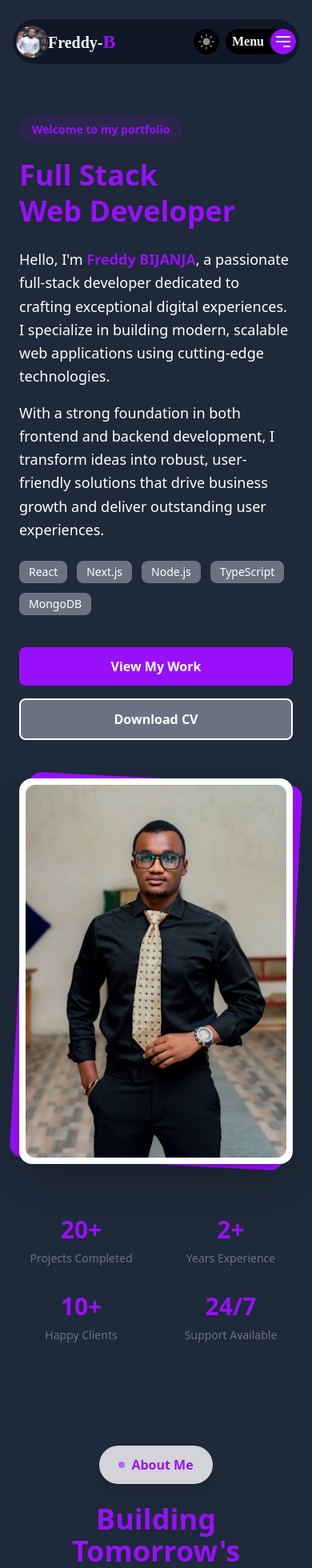
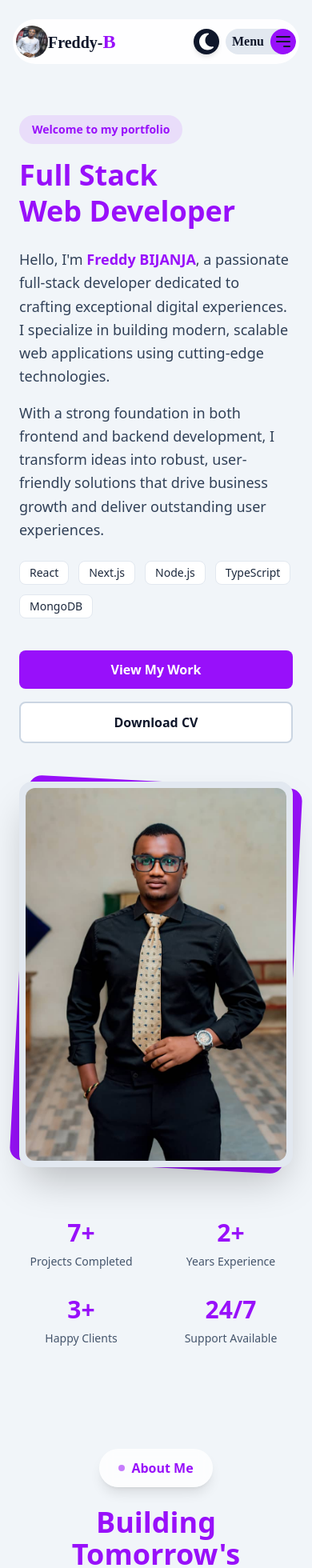
Before and after one commit to Freddy-bij/Personal_Portfolio, a React (Vite) app: page / in a window 390 px wide. Shown: the top 1960 px of the page at 80% size. Built offline with nearby package versions, Linux system fonts and the light colour scheme.

Commit message:
component improved

```diff
--- a/src/App.jsx
+++ b/src/App.jsx
@@ -8,12 +8,12 @@ import Layout from './Components/Layout'
 
 
 const App = () => {
-  const [isChange, setIsChange] = useState(true)
+  const [isChange, setIsChange] = useState(false)
   const [isClicked, setIsClicked] = useState(true)
   return (
     <>
       <filsContent.Provider value={{ isChange, setIsChange, isClicked, setIsClicked }}>
-        <div className={isChange ? "bg-gray-800 text-white" : "bg-gray-200 text-black"}>
+        <div className={isChange ? "min-h-screen bg-slate-950 text-slate-50" : "min-h-screen bg-slate-100 text-slate-900"}>
 
           <BrowserRouter>
             <Routes>
--- a/src/Components/Description.jsx
+++ b/src/Components/Description.jsx
@@ -1,12 +1,14 @@
 
-
+import { useContext } from "react";
 import { Link } from "react-router";
 import Image from "../images/freddy.jpeg";
 import { motion } from "framer-motion";
+import { filsContent } from "../contents/apiContent";
 
 const Pdf_FILE = 'https://localhost:5173/CV_Frederick_BIJANJA_2025.pdf';
 
 const Description = () => {
+  const { isChange } = useContext(filsContent);
   const downloadFileAtURL = (url) => {
     const fileName = url.split('/').pop();
     const aTag = document.createElement('a');
@@ -28,7 +30,7 @@ const Description = () => {
         >
           <div className="relative">
             <div className="absolute inset-0 bg-purple-600 rounded-2xl transform rotate-3"></div>
-            <div className="relative bg-white p-2 rounded-2xl shadow-2xl">
+            <div className={`relative p-2 rounded-2xl shadow-2xl ${isChange ? "bg-white" : "bg-slate-200"}`}>
               <img
                 src={Image}
                 alt="Freddy BIJANJA - Full Stack Developer"
@@ -66,12 +68,12 @@ const Description = () => {
             animate={{ opacity: 1, y: 0 }}
             transition={{ duration: 0.6, delay: 0.6 }}
           >
-            <p className="text-lg leading-relaxed">
+            <p className={`text-lg leading-relaxed ${isChange ? "text-slate-300" : "text-slate-700"}`}>
               Hello, I&apos;m <span className="font-semibold text-purple-600">Freddy BIJANJA</span>, a passionate full-stack
               developer dedicated to crafting exceptional digital experiences. I specialize in building modern, scalable
               web applications using cutting-edge technologies.
             </p>
-            <p className="text-lg leading-relaxed">
+            <p className={`text-lg leading-relaxed ${isChange ? "text-slate-300" : "text-slate-700"}`}>
               With a strong foundation in both frontend and backend development, I transform ideas into robust,
               user-friendly solutions that drive business growth and deliver outstanding user experiences.
             </p>
@@ -84,7 +86,7 @@ const Description = () => {
             transition={{ duration: 0.6, delay: 0.8 }}
           >
             {["React", "Next.js", "Node.js", "TypeScript", "MongoDB"].map((tech) => (
-              <span key={tech} className="px-3 py-1 bg-gray-500 text-white text-sm font-medium rounded-lg">
+              <span key={tech} className={`px-3 py-1 text-sm font-medium rounded-lg ${isChange ? "bg-slate-800 text-slate-100" : "bg-white text-slate-800 border border-slate-200"}`}>
                 {tech}
               </span>
             ))}
@@ -102,7 +104,7 @@ const Description = () => {
               </button>
             </Link>
 
-            <button className="px-8 py-3 border-2 bg-gray-500 text-white font-semibold rounded-lg hover:bg-gray-900 hover:text-white transition-all duration-200"
+            <button className={`px-8 py-3 border-2 font-semibold rounded-lg transition-all duration-200 ${isChange ? "bg-slate-800 border-slate-700 text-white hover:bg-slate-700" : "bg-white border-slate-300 text-slate-900 hover:bg-slate-900 hover:text-white"}`}
             onClick={() => {downloadFileAtURL(Pdf_FILE)}}
             >
               Download CV
@@ -118,14 +120,14 @@ const Description = () => {
         transition={{ duration: 0.8, delay: 1.2 }}
       >
         {[
-          { number: "20+", label: "Projects Completed" },
+          { number: "7+", label: "Projects Completed" },
           { number: "2+", label: "Years Experience" },
-          { number: "10+", label: "Happy Clients" },
+          { number: "3+", label: "Happy Clients" },
           { number: "24/7", label: "Support Available" },
         ].map((stat, index) => (
           <div key={index} className="text-center">
             <div className="text-3xl lg:text-4xl font-bold text-purple-600 mb-2">{stat.number}</div>
-            <div className="text-gray-500 text-sm lg:text-base">{stat.label}</div>
+            <div className={`${isChange ? "text-slate-400" : "text-slate-600"} text-sm lg:text-base`}>{stat.label}</div>
           </div>
         ))}
       </motion.div>
--- a/src/Components/Footer.jsx
+++ b/src/Components/Footer.jsx
@@ -1,15 +1,14 @@
-import { FaFacebookF, FaGithub, FaInstagram, FaPhone } from "react-icons/fa6"
+import { FaFacebookF, FaGithub, FaInstagram } from "react-icons/fa6"
 import image from "../images/freddy prof.png"
 import { FaLinkedinIn } from "react-icons/fa"
-import { MdEmail } from "react-icons/md"
 import { Link } from "react-router"
 import { filsContent } from "../contents/apiContent"
 import { useContext } from "react"
 
 const Footer = () => {
-  const { isChange, setIsChange } = useContext(filsContent)
+  const { isChange } = useContext(filsContent)
   return (
-    <div className=  "bg-gray-900 font-[sofia] py-10 text-white text-xl"   >
+    <div className={`font-[sofia] py-10 text-xl ${isChange ? "bg-slate-950 text-white" : "bg-white text-slate-900 border-t border-slate-200"}`}   >
 
       <div className="sm:w-[70%] sm:mx-auto   border-b-1  pb-10 ">
         <div className="flex justify-center">
@@ -29,7 +28,7 @@ const Footer = () => {
           </div>
         </div>
       </div>
-      <div className="sm:w-[70%] sm:mx-auto text-white text-center text-sm pt-4 ">
+      <div className={`sm:w-[70%] sm:mx-auto text-center text-sm pt-4 ${isChange ? "text-white" : "text-slate-700"}`}>
 
         <p>All right Reserved&copy; {new Date().getFullYear()}. freddy-b_porfolio </p>
       </div>
--- a/src/Components/NavBar.jsx
+++ b/src/Components/NavBar.jsx
@@ -50,11 +50,11 @@ const NavBar = () => {
 
   return (
     <div
-      className={`font-[sofia] sticky top-0 z-50 transition-all duration-300 ${isScrolled ? "pt-0 w-full bg-gray-900/95  backdrop-blur-md shadow-2xl" : "  pt-6 w-full"
+      className={`font-[sofia] sticky top-0 z-50 transition-all duration-300 ${isScrolled ? `pt-0 w-full ${isChange ? "bg-slate-950/90" : "bg-white/90"} backdrop-blur-md` : "  pt-6 w-full"
         }  `}
     >
       <nav
-        className={`flex justify-between  backdrop-blur-md  items-center py-2 px-1 rounded-[30px]  transition-all duration-300 ${isScrolled ? "sm:w-[70%] sm:mx-auto mx-4 my-2  " : "sm:w-[70%] sm:mx-auto mx-4  bg-gray-900/95 shadow-2xl"
+        className={`flex justify-between  backdrop-blur-md  items-center py-2 px-1 rounded-[30px]  transition-all duration-300 ${isScrolled ? "sm:w-[70%] sm:mx-auto mx-4 my-2  " : `sm:w-[70%] sm:mx-auto mx-4 ${isChange ? "bg-slate-950/90" : "bg-white/90 "}`
           }}`}
       >
         <div className="flex items-center">
@@ -66,14 +66,14 @@ const NavBar = () => {
             />
           </div>
           <Link to="/">
-            <h1 className="text-xl font-semibold text-white">
+            <h1 className={`text-xl font-semibold ${isChange ? "text-white" : "text-slate-900"}`}>
               Freddy-<span className="text-2xl font-bold text-purple-600">B</span>
             </h1>
           </Link>
         </div>
 
         <div className="relative">
-          <div className="flex items-center gap-x-2 text-white">
+          <div className={`flex items-center gap-x-2 ${isChange ? "text-white" : "text-slate-900"}`}>
             <div className=" font-bold hidden md:flex md:items-center md:gap-3">
 
                 <button className="hover:text-purple-600 px-2 py-1 focus:outline-2 rounded-md focus:outline-offset-2 focus:outline-purple-600 active:text-purple-600 transition-all duration-300 hover:scale-105">
@@ -110,7 +110,7 @@ const NavBar = () => {
             </div>
 
             <div
-              className={`${isChange ? "bg-black " : "bg-white text-black"} w-8 h-8 flex items-center justify-center rounded-full text-2xl cursor-pointer transition-all duration-500 hover:scale-110 active:scale-95`}
+              className={`${isChange ? "bg-white text-slate-900" : "bg-slate-900 text-white"} w-8 h-8 flex items-center justify-center rounded-full text-2xl cursor-pointer transition-all duration-500 hover:scale-110 active:scale-95 shadow-md`}
               onClick={() => setIsChange((prevIsChange) => !prevIsChange)}
             >
               <div className="transition-transform duration-500 ease-in-out">
@@ -118,7 +118,7 @@ const NavBar = () => {
               </div>
             </div>
 
-            <div className={`flex items-center   rounded-2xl gap-x-2 relative md:hidden overflow-hidden ${isChange ? "bg-black" : "bg-gray-200"}`}>
+            <div className={`flex items-center   rounded-2xl gap-x-2 relative md:hidden overflow-hidden ${isChange ? "bg-slate-900" : "bg-slate-200 text-slate-900"}`}>
               <h1 className="pl-2 font-semibold transition-all duration-300">Menu</h1>
               <div
                 className="w-8 h-8 bg-purple-600 flex justify-center items-center rounded-full font-semibold  text-2xl cursor-pointer transition-all duration-300 hover:bg-[#ff2f24] active:scale-95"
@@ -143,12 +143,12 @@ const NavBar = () => {
               }
           `}
           >
-            <div className="bg-gray-900/95 text-white backdrop-blur-md rounded-xl p-4 shadow-2xl border border-gray-700/50" >
+            <div className={`${isChange ? "bg-slate-950/95 text-white border-slate-700/50" : "bg-white/95 text-slate-900 border-slate-200"} backdrop-blur-md rounded-xl p-4 shadow-2xl border`} >
               <ul className=" font-bold space-y-3">
                 <li className="transform transition-all duration-300 hover:translate-x-2">
                   <a
                     href="/"
-                    className="block hover:text-purple-600 py-2 px-3 rounded-lg hover:bg-gray-800/50 transition-all duration-300"
+                    className={`block hover:text-purple-600 py-2 px-3 rounded-lg transition-all duration-300 ${isChange ? "hover:bg-slate-800/50" : "hover:bg-slate-100"}`}
                     onClick={() => setIsClicked(true)}
                   >
                     Home
@@ -157,21 +157,21 @@ const NavBar = () => {
                 <li className="transform transition-all duration-300 hover:translate-x-2">
                   <a
                     href="#about"
-                    className="block hover:text-purple-600 py-2 px-3 rounded-lg hover:bg-gray-800/50 transition-all duration-300"
+                    className={`block hover:text-purple-600 py-2 px-3 rounded-lg transition-all duration-300 ${isChange ? "hover:bg-slate-800/50" : "hover:bg-slate-100"}`}
                     onClick={() => setIsClicked(true)}
                   >
                     About Me
                   </a>
                 </li>
                 <li className="transform transition-all duration-300 hover:translate-x-2">
-                  <a href="#skills" className="block w-full text-left hover:text-purple-600 py-2 px-3 rounded-lg hover:bg-gray-800/50 transition-all duration-300">
+                  <a href="#skills" className={`block w-full text-left hover:text-purple-600 py-2 px-3 rounded-lg transition-all duration-300 ${isChange ? "hover:bg-slate-800/50" : "hover:bg-slate-100"}`}>
                     Skills
                   </a>
                 </li>
                 <li className="transform transition-all duration-300 hover:translate-x-2">
                   <a
                     href="#contact"
-                    className="block hover:text-purple-800 py-2 px-3 rounded-lg hover:bg-gray-800/50 transition-all duration-300"
+                    className={`block hover:text-purple-600 py-2 px-3 rounded-lg transition-all duration-300 ${isChange ? "hover:bg-slate-800/50" : "hover:bg-slate-100"}`}
                     onClick={() => setIsClicked(true)}
                   >
                     Contact Me
@@ -181,7 +181,7 @@ const NavBar = () => {
                  <li className="transform transition-all duration-300 hover:translate-x-2">
                   <a
                     href="#projects"
-                    className="block hover:text-purple-800 py-2 px-3 rounded-lg hover:bg-gray-800/50 transition-all duration-300"
+                    className={`block hover:text-purple-600 py-2 px-3 rounded-lg transition-all duration-300 ${isChange ? "hover:bg-slate-800/50" : "hover:bg-slate-100"}`}
                     onClick={() => setIsClicked(true)}
                   >
                     Projects
--- a/src/Components/SectAbout.jsx
+++ b/src/Components/SectAbout.jsx
@@ -7,12 +7,16 @@ import {
   FaCode,
   FaLaptopCode,
   FaRocket,
+  FaStar,
+  FaHeadset,
+  FaBullseye,
 } from "react-icons/fa6"
 import { motion } from "framer-motion"
 import Education from "./Education"
 import { Link } from "react-router"
 import { useContext } from "react"
 import { filsContent } from "../contents/apiContent"
+import { RiRocket2Fill } from "react-icons/ri"
 
 
 const Pdf_FILE = 'http://localhost:5173/CV_Frederick_BIJANJA_2025.pdf'
@@ -149,11 +153,6 @@ const downloadFileAtURL = (url) => {
             transition={{ duration: 0.8, delay: 0.4 }}
           >
             <div className="relative">
-            <div className="relative z-10">
-              <div className="absolute top-0 right-0 w-32 h-32 bg-purple-600/20 rounded-full opacity-20 animate-pulse"></div>
-              <div className="absolute bottom-0 left-0 w-24 h-24 bg-purple-600/30 rounded-full opacity-30"></div>
-              <div className="absolute top-1/2 left-1/2 transform -translate-x-1/2 -translate-y-1/2 w-40 h-40 border-2 border-purple-600/20 rounded-full"></div>
-            </div>
               <div className="relative z-10 bg-white/80- backdrop-blur-sm p-6 rounded-3xl shadow-2xl border border-white/20">
                 <div className="relative overflow-hidden rounded-2xl">
                   <img
@@ -174,10 +173,10 @@ const downloadFileAtURL = (url) => {
             </div>
             <div className="grid grid-cols-2 gap-4">
               {[
-                { number: "20+", label: "Projects", icon: "🚀", color: "from-purple-600 to-purple-600" },
-                { number: "100%", label: "Satisfaction", icon: "⭐", color: "from-purple-600 to-purple-600" },
-                { number: "24/7", label: "Support", icon: "💬", color: "from-purple-600 to-purple-600" },
-                { number: "2+", label: "Years Exp", icon: "🎯", color: "from-purple-600 to-purple-600" },
+                { number: "7+", label: "Projects", icon: <RiRocket2Fill />, color: "from-purple-600 to-purple-600" },
+                { number: "100%", label: "Satisfaction", icon: <FaStar />, color: "from-purple-600 to-purple-600" },
+                { number: "24/7", label: "Support", icon: <FaHeadset />, color: "from-purple-600 to-purple-600" },
+                { number: "2+", label: "Years Exp", icon: <FaBullseye />, color: "from-purple-600 to-purple-600" },
               ].map((stat, index) => (
                 <motion.div
                   key={index}
--- a/src/Components/SectContact.jsx
+++ b/src/Components/SectContact.jsx
@@ -1,6 +1,5 @@
 import chat from "../images/chat.svg"
-import { useContext, useRef, useState } from "react"
-import emailjs from "@emailjs/browser"
+import { useContext, useState } from "react"
 import { ToastContainer, toast } from "react-toastify"
 import "react-toastify/dist/ReactToastify.css"
 import { FaLocationDot, FaPhone, FaPaperPlane,  } from "react-icons/fa6"
@@ -10,7 +9,7 @@ import { filsContent } from "../contents/apiContent"
 
 
 const SectContact = () => {
-  const { isChange, setIsChange } = useContext(filsContent)
+  const { isChange } = useContext(filsContent)
 const [errors, setErrors] = useState({});
 const [isSubmitting, setIsSubmitting] = useState(false);
 const [formData, setFormData] = useState({
@@ -118,7 +117,7 @@ const handleSubmit = async (e) => {
           viewport={{ once: true }}
           transition={{ duration: 0.8 }}
         >
-          <div className="inline-flex items-center gap-2 px-4 sm:px-6 py-2 sm:py-3 bg-white/80 backdrop-blur-sm rounded-full shadow-lg mb-4 sm:mb-6">
+          <div className={`inline-flex items-center gap-2 px-4 sm:px-6 py-2 sm:py-3 backdrop-blur-sm rounded-full shadow-lg mb-4 sm:mb-6 ${isChange ? "bg-white/80" : "bg-white border border-slate-200"}`}>
             <div className="w-2 h-2 bg-purple-600 rounded-full animate-pulse"></div>
             <span className="text-sm sm:text-base text-gray-700 font-semibold">Get In Touch</span>
           </div>
@@ -131,7 +130,7 @@ const handleSubmit = async (e) => {
             </span>
           </h2>
 
-          <p className="text-base sm:text-lg  max-w-2xl mx-auto leading-relaxed">
+          <p className={`text-base sm:text-lg max-w-2xl mx-auto leading-relaxed ${isChange ? "text-slate-300" : "text-slate-700"}`}>
             Ready to start your next project? Let's discuss how we can work together to bring your ideas to life.
           </p>
         </motion.div>
@@ -144,7 +143,7 @@ const handleSubmit = async (e) => {
             viewport={{ once: true }}
             transition={{ duration: 0.8, delay: 0.2 }}
           >
-            <div className={` ${isChange? "bg-gray-900/80 " : "bg-gray-300"} backdrop-blur-sm rounded-2xl sm:rounded-3xl p-6 sm:p-8 lg:p-10 shadow-xl border border-white/20 h-full`}>
+            <div className={` ${isChange? "bg-gray-900/80 text-white border-slate-500/70 shadow-slate-950/30" : "bg-white text-slate-900 border-slate-200"} backdrop-blur-sm rounded-2xl sm:rounded-3xl p-6 sm:p-8 lg:p-10 shadow-xl border h-full`}>
               <div className="text-center mb-8">
                 <div className="relative inline-block">
                   <div className="absolute inset-0 bg-gradient-to-br from-blue-400/20 to-purple-400/20 rounded-3xl blur-2xl"></div>
@@ -158,7 +157,7 @@ const handleSubmit = async (e) => {
                 </div>
               </div>
               <div className="space-y-6">
-                <h3 className="text-xl sm:text-2xl font-bold text-gray-900- text-center mb-8">Let's Connect</h3>
+                <h3 className={`text-xl sm:text-2xl font-bold text-center mb-8 ${isChange ? "text-white" : "text-slate-900"}`}>Let's Connect</h3>
 
                 <div className="space-y-4">
                   <motion.div
@@ -169,8 +168,8 @@ const handleSubmit = async (e) => {
                       <FaLocationDot className="text-white text-lg" />
                     </div>
                     <div>
-                      <p className={`text-sm  ${isChange? "text-gray-500" : "text-gray-500"} font-medium`}>Location</p>
-                      <p className="text-gray-900 font-semibold">Kigali, Kimisagara</p>
+                      <p className={`text-sm ${isChange ? "text-slate-400" : "text-slate-500"} font-medium`}>Location</p>
+                      <p className={`${isChange ? "text-white" : "text-slate-900"} font-semibold`}>Kigali, Kimisagara</p>
                     </div>
                   </motion.div>
 
@@ -182,8 +181,8 @@ const handleSubmit = async (e) => {
                       <FaPhone className="text-white text-lg" />
                     </div>
                     <div>
-                      <p className={`text-sm  ${isChange? "text-gray-500" : "text-gray-500"} font-medium`}>Phone</p>
-                      <p className="text-gray-900 font-semibold">+250792404909</p>
+                      <p className={`text-sm ${isChange ? "text-slate-400" : "text-slate-500"} font-medium`}>Phone</p>
+                      <p className={`${isChange ? "text-white" : "text-slate-900"} font-semibold`}>+250792404909</p>
                     </div>
                   </motion.div>
 
@@ -195,8 +194,8 @@ const handleSubmit = async (e) => {
                       <MdEmail className="text-white text-lg" />
                     </div>
                     <div>
-                      <p className={`text-sm  ${isChange? "text-gray-500" : "text-gray-500"} font-medium`}>Email</p>
-                      <p className="text-gray-900 font-semibold">freddybijanja31@gmail.com</p>
+                      <p className={`text-sm ${isChange ? "text-slate-400" : "text-slate-500"} font-medium`}>Email</p>
+                      <p className={`${isChange ? "text-white" : "text-slate-900"} font-semibold`}>freddybijanja31@gmail.com</p>
                     </div>
                   </motion.div>
                 </div>
@@ -224,7 +223,7 @@ const handleSubmit = async (e) => {
             viewport={{ once: true }}
             transition={{ duration: 0.8, delay: 0.4 }}
           >
-            <div className= {`backdrop-blur-sm rounded-2xl sm:rounded-3xl p-6 sm:p-8 lg:p-10 shadow-xl border border-white/20 ${isChange ? "bg-gray-900/80" :"bg-gray-300"}`}>
+            <div className= {`backdrop-blur-sm rounded-2xl sm:rounded-3xl p-6 sm:p-8 lg:p-10 shadow-xl border ${isChange ? "bg-gray-900/80 border-slate-500/70 text-white shadow-slate-950/30" :"bg-white border-slate-200 text-slate-900"}`}>
               <h3 className="text-xl sm:text-2xl font-bold  mb-6">Send me a message</h3>
 
               <form  onSubmit={handleSubmit} className="space-y-6">
@@ -239,9 +238,9 @@ const handleSubmit = async (e) => {
                       if (errors.name) setErrors({...errors, name: ""});
                     }}
                     placeholder="Enter your full name"
-                    className={`w-full p-4 bg-white/50   border-2 rounded-xl outline-none  focus:shadow-lg ${
+                    className={`w-full p-4 border-2 rounded-xl outline-none  focus:shadow-lg ${
                       errors.name ? "border-red-500 focus:border-red-500" : " focus:border-purple-600"
-                    } ${isChange ? "border-gray-200" : "bg-gray-900"}`}
+                    } ${isChange ? "bg-white/10 text-white border-gray-700 placeholder:text-slate-400" : "bg-slate-50 text-slate-900 border-slate-300 placeholder:text-slate-500"}`}
                   />
                   {errors.name && <p className="text-red-600 text-sm mt-2">{errors.name}</p>}
                 </div>
@@ -257,11 +256,11 @@ const handleSubmit = async (e) => {
                       if (errors.email) setErrors({...errors, email: ""});
                     }}
                     placeholder="Enter your email address"
-                    className={`w-full p-4 bg-white/50   border-2 rounded-xl outline-none   focus:shadow-lg ${
+                    className={`w-full p-4 border-2 rounded-xl outline-none   focus:shadow-lg ${
                       errors.email
                         ? "border-red-500 focus:border-red-500"
                         : " focus:border-purple-600"
-                    } ${isChange ? "border-gray-200" : "bg-gray-900"}`}
+                    } ${isChange ? "bg-white/10 text-white border-gray-700 placeholder:text-slate-400" : "bg-slate-50 text-slate-900 border-slate-300 placeholder:text-slate-500"}`}
                   />
                   {errors.email && <p className="text-red-600 text-sm mt-2">{errors.email}</p>}
                 </div>
@@ -278,11 +277,11 @@ const handleSubmit = async (e) => {
                       if (errors.phone) setErrors({...errors, phone: ""});
                     }}
                     placeholder="Enter your email address"
-                    className={`w-full p-4 bg-white/50   border-2 rounded-xl outline-none   focus:shadow-lg ${
+                    className={`w-full p-4 border-2 rounded-xl outline-none   focus:shadow-lg ${
                       errors.phone
                         ? "border-red-500 focus:border-red-500"
                         : " focus:border-purple-600"
-                    } ${isChange ? "border-gray-200" : "bg-gray-900"}`}
+                    } ${isChange ? "bg-white/10 text-white border-gray-700 placeholder:text-slate-400" : "bg-slate-50 text-slate-900 border-slate-300 placeholder:text-slate-500"}`}
                   />
                   {errors.phone && <p className="text-red-600 text-sm mt-2">{errors.phone}</p>}
                 </div>
@@ -298,9 +297,9 @@ const handleSubmit = async (e) => {
                     }}
                     placeholder="Tell me about your project..."
                     rows="6"
-                    className={`w-full p-4 bg-white/50 text-black border-2 rounded-xl outline-none transition-all duration-300 focus:bg-white focus:shadow-lg resize-none ${
+                    className={`w-full p-4 border-2 rounded-xl outline-none transition-all duration-300 focus:shadow-lg resize-none ${
                       errors.message ? "border-red-500 focus:border-red-500" : " focus:border-purple-600"
-                    } ${isChange ? "border-gray-200" : "bg-gray-900"}`}
+                    } ${isChange ? "bg-white/10 text-white border-gray-700 placeholder:text-slate-400 focus:bg-white/15" : "bg-slate-50 text-slate-900 border-slate-300 placeholder:text-slate-500 focus:bg-white"}`}
                   ></textarea>
                   {errors.message && <p className="text-red-600 text-sm mt-2">{errors.message}</p>}
                 </div>
```
